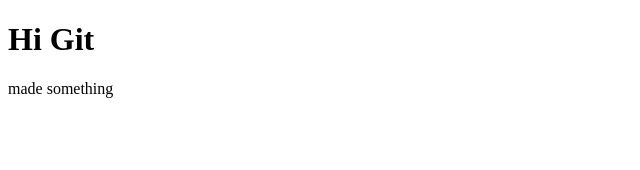
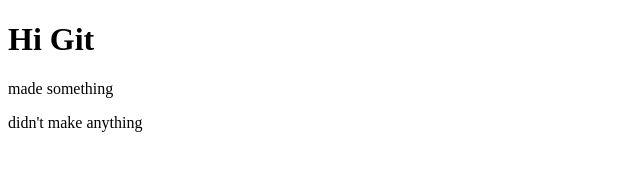
Before and after one commit to Irina-Proekt/git-test, a plain HTML site: page index.html in a window 1280 px wide. Shown: the whole page, without its empty margins (0-640 px from the left). Drawn offline with Linux system fonts and the light colour scheme.

Commit message:
sidebar v. 2.0

```diff
--- a/index.html
+++ b/index.html
@@ -10,6 +10,7 @@
 
 	<aside>
 		<p>made something</p>
+		<p>didn't make anything</p>
 	</aside>
 
 </body>
```
